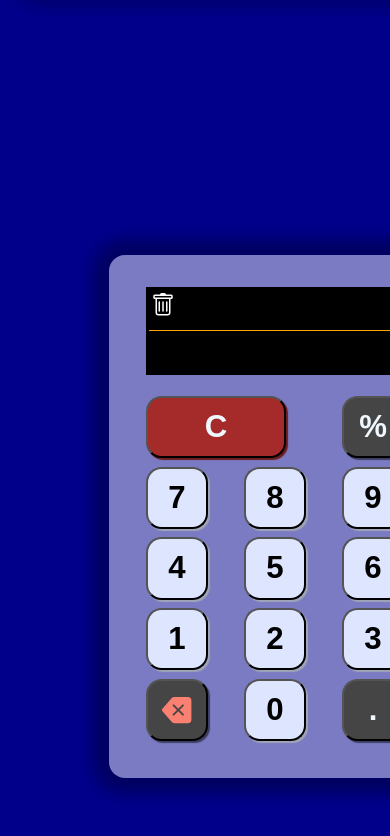
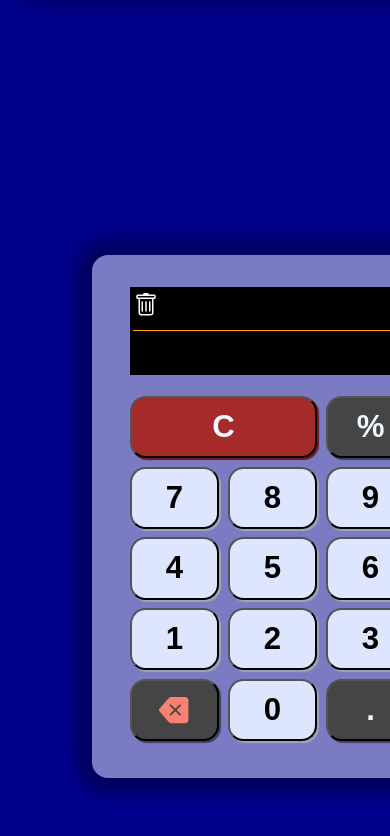
Before and after one commit to KennyKoyama/KennyKoyama.github.io, a website: page index.html in a window 390 px wide. Shown: the part 1413-2249 px from the top of the page. Drawn offline with nearby package versions, Linux system fonts and the light colour scheme.

Commit message:
Fix the size of the buttons on mobile screen

```diff
--- a/style2.css
+++ b/style2.css
@@ -308,8 +308,9 @@ text-align: end;
 .keyboard > button {
   background-color: rgb(69, 69, 69);
   color: aliceblue;
-  width: 2em;
-  height: 2em;
+  width: 100%;
+  min-height: 2em;
+  height: 100%;
   display: flex;
   align-items: center;
   justify-content: center;
@@ -368,7 +369,7 @@ button.numbers {
 
 #clear {
   grid-area: clear;
-  width: 4.5em;
+  width: 100%;
   background-color: brown;
   box-shadow: 2px 2px 1px rgb(108, 28, 28);
 }
```
